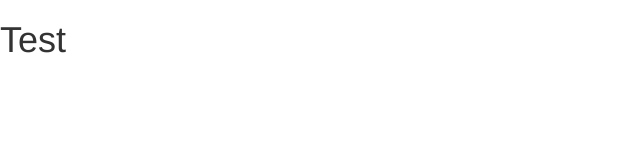
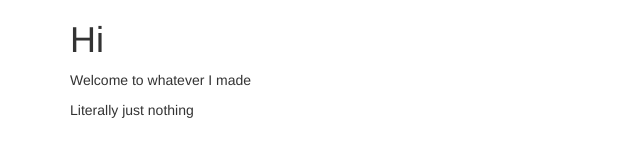
Before and after one commit to Etothepowerof26/Etothepowerof26.github.io, a plain HTML site: page index.html in a window 1280 px wide. Shown: the whole page, without its empty margins (0-640 px from the left). Drawn offline with nearby package versions, Linux system fonts and the light colour scheme.

Commit message:
Update index.html

```diff
--- a/index.html
+++ b/index.html
@@ -5,9 +5,16 @@
 <script src="https://ajax.googleapis.com/ajax/libs/jquery/3.3.1/jquery.min.js"></script>
 <script src="https://maxcdn.bootstrapcdn.com/bootstrap/3.3.7/js/bootstrap.min.js"></script>
 
-<html>
-	<title> Etothepowerof26 </title>
+<html lang="en">
+	<head>
+		<title> Etothepowerof26 </title>
+	</head>
+
 	<body>
-		<h1> Test </h1>
+		<div class="container">
+			<h1> Hi </h1>
+			<p> Welcome to whatever I made </p>
+			<p> Literally just nothing </p>
+		</div>
 	</body>
 </html>
```
